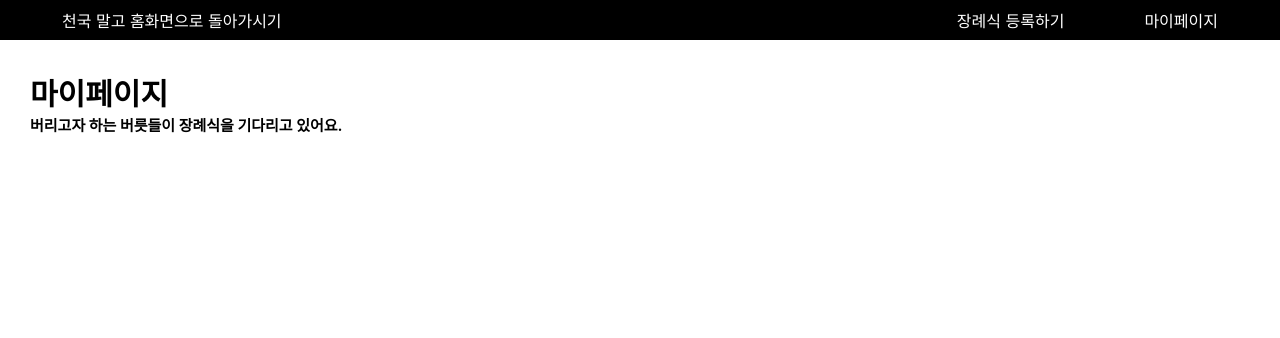
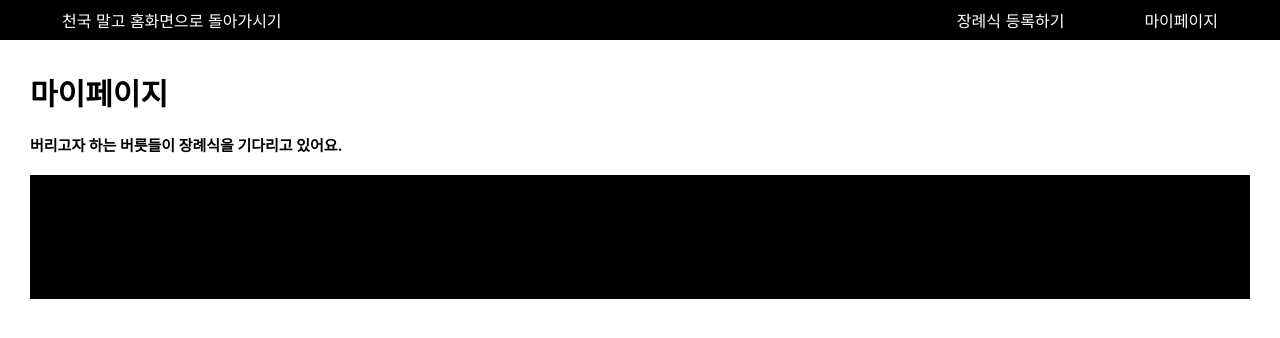
Before and after one commit to 2nd-PARD-WEB-PART/PARD-2th-Memorial, a React (Create React App) app in the folder memorial-frontend/: page /MyPage in a window 1280 px wide. Shown: the top 338 px of the page. Built offline with nearby package versions, Linux system fonts and the light colour scheme.

Commit message:
231125 광일 : 중간 커밋

```diff
--- a/memorial-frontend/src/components/box.js
+++ b/memorial-frontend/src/components/box.js
@@ -28,8 +28,8 @@ export const P = styled.p `
     font-weight: ${props => props.fontWeight || "bold"};
     /* display: ${props => props.display || "block"}; */
     white-space: pre-wrap;
-    box-sizing : ${props => props.border || "border-box"};
-    margin : 0;
+    box-sizing : ${props => props.boxSizing || "border-box"};
+    margin : ${props => props.margin || "0px"};
 
 `;
 
--- a/memorial-frontend/src/pages/HomePage.js
+++ b/memorial-frontend/src/pages/HomePage.js
@@ -12,7 +12,7 @@ function HomePage() {
                 <P height="20px">버르 장례식</P>
                 <P fontSize="20px" height="30px">당신의 버릇 장례식을 도와드립니다.</P>
                 <Empty></Empty>
-                <Link to="./AddPage">
+                <Link to="/AddPage">
                     <Button>장례식 등록하기</Button>
                 </Link>
             </Div>
--- a/memorial-frontend/src/pages/Layout.js
+++ b/memorial-frontend/src/pages/Layout.js
@@ -16,7 +16,7 @@ function Layout() {
         <div>
             <Div justifyContent="space-between" height="40px" bgColor="black">
                 <Div justifyContent="start" height="40px">
-                <Link to="/" style={linkStyle} activeStyle={hoverStyle}>
+                <Link to="/HomePage" style={linkStyle} activeStyle={hoverStyle}>
                     <Menu>천국 말고 홈화면으로 돌아가시기</Menu>
                 </Link>
                 </Div>
--- a/memorial-frontend/src/pages/MyPage.js
+++ b/memorial-frontend/src/pages/MyPage.js
@@ -17,7 +17,21 @@ function MyPage() {
                 padding="20px">
 
                 <P fontSize="30px">마이페이지</P>
-                <P fontSize="15px">버리고자 하는 버릇들이 장례식을 기다리고 있어요.</P>
+                <P fontSize="15px" margin="20px 0px">버리고자 하는 버릇들이 장례식을 기다리고 있어요.</P>
+                <Div
+                    width="100%"
+                    backgroundColor="none"
+                    border="none"
+                    height="50%"
+                    justifyContent="start"
+                    alignItems="top"
+                    padding="0px">
+                    <Div width="25%" padding="5%"></Div>
+                    <Div width="25%" padding="5%"></Div>
+                    <Div width="25%" padding="5%"></Div>
+                    <Div width="25%" padding="5%"></Div>
+
+                </Div>
             </Div>
         </Div>
     );
```
